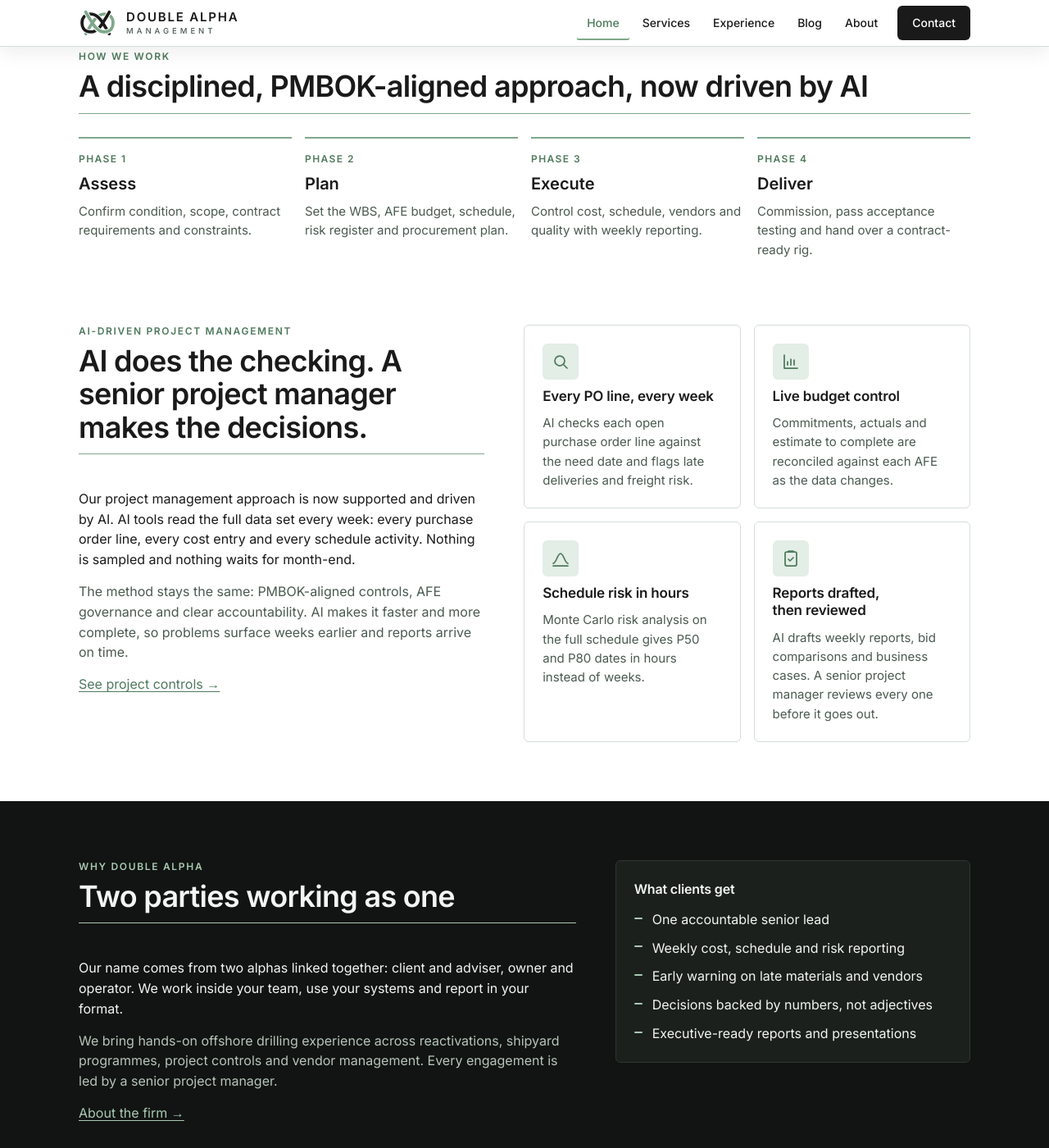
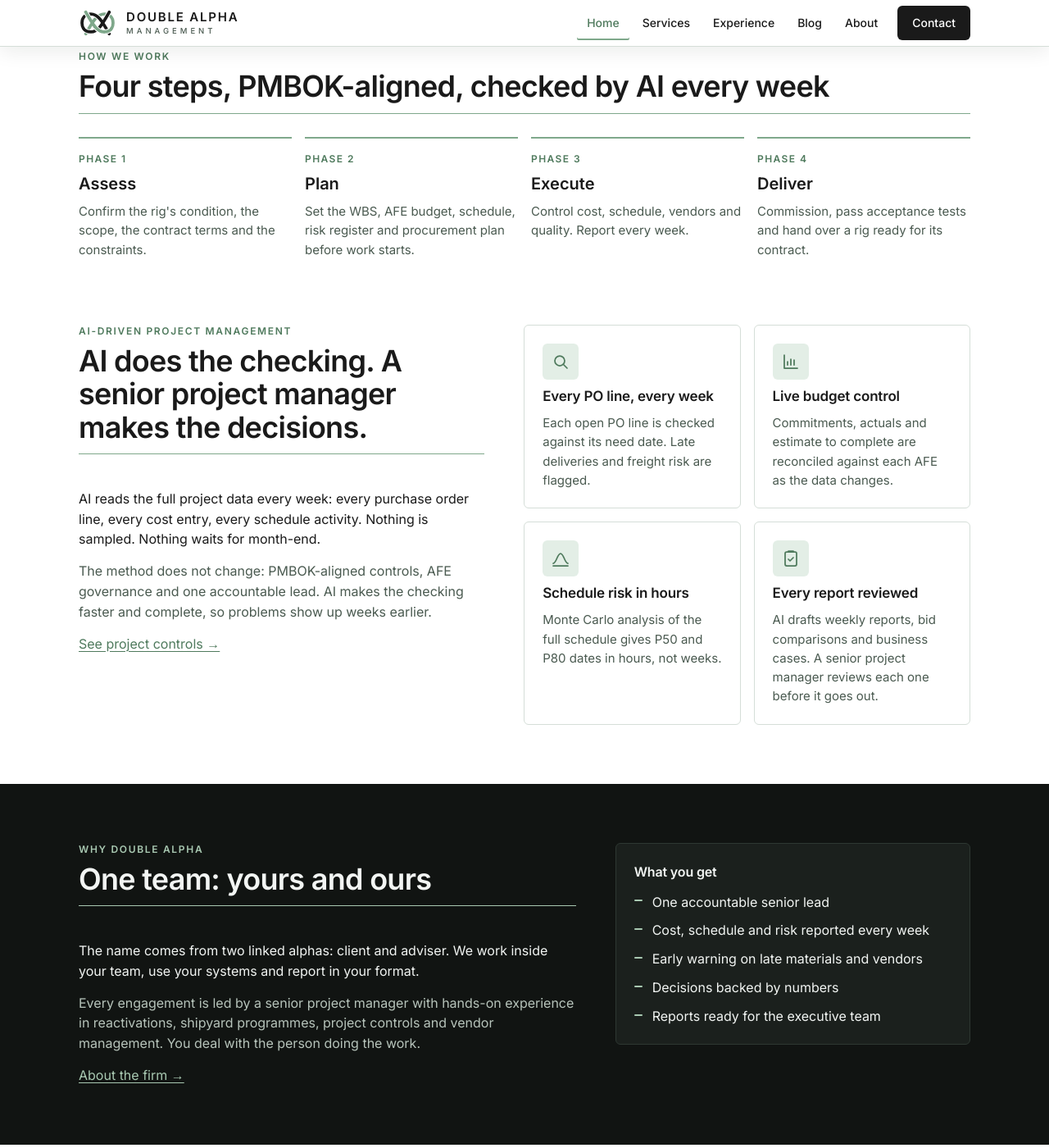
Before and after one commit to walterknur-prog/double-alpha-site, a Jekyll site: the page built from index.html, in a window 1280 px wide and 1400 px high, scrolled down 1629 px. Shown: the whole window at 82% size. Built offline with Jekyll 4.4.1, drawn with Linux system fonts in a browser that asks for light colours; some of the changed text lies outside the part shown.

Commit message:
Rewrite homepage copy in the Field Report style
Plain headlines, shorter sentences, peer voice. Layout, motion and links unchanged.

Co-Authored-By: Claude Opus 5.5 <noreply@anthropic.com>
Claude-Session: https://claude.ai/code/session_01B8YvNW7sZQPLLyTctZYZJR

```diff
--- a/index.html
+++ b/index.html
@@ -7,17 +7,17 @@ title: Double Alpha Management
   <div class="hero-grid" aria-hidden="true"></div>
   <div class="wrap">
     <div>
-      <p class="eyebrow">Offshore drilling · AI-supported project delivery</p>
-      <h1>Rigs back to work, <span class="hl">on time and within budget.</span></h1>
-      <p class="lede">Double Alpha Management is an independent project management and technical advisory firm. We lead rig reactivations, surveys, repairs and upgrades for drilling contractors, owners and operators.</p>
+      <p class="eyebrow">Offshore drilling · Project management and technical advisory</p>
+      <h1>Rigs back to work, <span class="hl">on time and inside the AFE.</span></h1>
+      <p class="lede">We lead rig reactivations, surveys, repairs and upgrades for drilling contractors, owners and operators. One senior project manager runs each programme, from first assessment to sail-out.</p>
       <div class="cta"><a class="btn primary" href="{{ '/services/' | relative_url }}">Our services</a><a class="btn ghost" href="{{ '/contact/' | relative_url }}">Contact us</a><a class="btn ghost" href="{{ '/space/' | relative_url }}">Double Alpha Space</a></div>
     </div>
     <span class="motif">{% include mark-hero.html %}</span>
   </div>
   <div class="wrap stats">
-    <div class="stat"><b data-count="15" data-suffix="+">15+</b><span>years in offshore drilling projects</span></div>
-    <div class="stat"><b>12–18</b><span>month programmes led from feasibility to handover</span></div>
-    <div class="stat"><b data-count="5">5</b><span>services, from first assessment to sail-out</span></div>
+    <div class="stat"><b data-count="15" data-suffix="+">15+</b><span>years leading offshore drilling projects</span></div>
+    <div class="stat"><b>12–18</b><span>month programmes, feasibility to handover</span></div>
+    <div class="stat"><b data-count="5">5</b><span>services, first assessment to sail-out</span></div>
     <div class="stat"><b data-count="2">2</b><span>working languages: English and German</span></div>
   </div>
   <svg class="swell" viewBox="0 0 1200 110" preserveAspectRatio="none" aria-hidden="true">
@@ -29,43 +29,43 @@ title: Double Alpha Management
 {% assign caps = "Rig reactivation|Special Periodic Survey|Shipyard repairs|Upgrades|Project controls|AI-supported reporting|AFE governance|Earned value|Schedule risk analysis|Vendor tendering|Expediting|Technical due diligence|Sail-out" | split: "|" %}
 <div class="ticker"><div class="track"><ul>{% for c in caps %}<li>{{ c }}</li>{% endfor %}</ul><ul aria-hidden="true">{% for c in caps %}<li>{{ c }}</li>{% endfor %}</ul></div></div>
 <section class="block"><div class="wrap">
-  <div class="sechead"><p class="eyebrow">Services</p><h2>Five services, one goal: a rig that is ready to work.</h2></div>
+  <div class="sechead"><p class="eyebrow">Services</p><h2>Five services. One result: a rig ready for its contract.</h2></div>
   <div class="bento">{% assign svc = site.services | sort: 'order' %}{% for s in svc %}<a class="card" href="{{ s.url | relative_url }}">{% include svc-icon.html name=s.icon %}<h3>{{ s.title }}</h3><p>{{ s.summary }}</p><span class="more">Learn more →</span></a>{% endfor %}</div>
 </div></section>
 <section class="block"><div class="wrap">
-  <div class="sechead"><p class="eyebrow">How we work</p><h2>A disciplined, PMBOK-aligned approach, now driven by AI</h2></div>
+  <div class="sechead"><p class="eyebrow">How we work</p><h2>Four steps, PMBOK-aligned, checked by AI every week</h2></div>
   <ol class="steps">
-    <li><b>Assess</b><span>Confirm condition, scope, contract requirements and constraints.</span></li>
-    <li><b>Plan</b><span>Set the WBS, AFE budget, schedule, risk register and procurement plan.</span></li>
-    <li><b>Execute</b><span>Control cost, schedule, vendors and quality with weekly reporting.</span></li>
-    <li><b>Deliver</b><span>Commission, pass acceptance testing and hand over a contract-ready rig.</span></li>
+    <li><b>Assess</b><span>Confirm the rig's condition, the scope, the contract terms and the constraints.</span></li>
+    <li><b>Plan</b><span>Set the WBS, AFE budget, schedule, risk register and procurement plan before work starts.</span></li>
+    <li><b>Execute</b><span>Control cost, schedule, vendors and quality. Report every week.</span></li>
+    <li><b>Deliver</b><span>Commission, pass acceptance tests and hand over a rig ready for its contract.</span></li>
   </ol>
 </div></section>
 <section class="block"><div class="wrap split">
   <div class="prose">
     <div class="sechead"><p class="eyebrow">AI-driven project management</p><h2>AI does the checking. A senior project manager makes the decisions.</h2></div>
-    <p>Our project management approach is now supported and driven by AI. AI tools read the full data set every week: every purchase order line, every cost entry and every schedule activity. Nothing is sampled and nothing waits for month-end.</p>
-    <p class="muted">The method stays the same: PMBOK-aligned controls, AFE governance and clear accountability. AI makes it faster and more complete, so problems surface weeks earlier and reports arrive on time.</p>
+    <p>AI reads the full project data every week: every purchase order line, every cost entry, every schedule activity. Nothing is sampled. Nothing waits for month-end.</p>
+    <p class="muted">The method does not change: PMBOK-aligned controls, AFE governance and one accountable lead. AI makes the checking faster and complete, so problems show up weeks earlier.</p>
     <p><a href="{{ '/services/project-controls/' | relative_url }}">See project controls →</a></p>
   </div>
   <div class="grid ai-grid">
-    <div class="card">{% include svc-icon.html name="diligence" %}<h3>Every PO line, every week</h3><p>AI checks each open purchase order line against the need date and flags late deliveries and freight risk.</p></div>
+    <div class="card">{% include svc-icon.html name="diligence" %}<h3>Every PO line, every week</h3><p>Each open PO line is checked against its need date. Late deliveries and freight risk are flagged.</p></div>
     <div class="card">{% include svc-icon.html name="controls" %}<h3>Live budget control</h3><p>Commitments, actuals and estimate to complete are reconciled against each AFE as the data changes.</p></div>
-    <div class="card">{% include svc-icon.html name="risk" %}<h3>Schedule risk in hours</h3><p>Monte Carlo risk analysis on the full schedule gives P50 and P80 dates in hours instead of weeks.</p></div>
-    <div class="card">{% include svc-icon.html name="survey" %}<h3>Reports drafted, then reviewed</h3><p>AI drafts weekly reports, bid comparisons and business cases. A senior project manager reviews every one before it goes out.</p></div>
+    <div class="card">{% include svc-icon.html name="risk" %}<h3>Schedule risk in hours</h3><p>Monte Carlo analysis of the full schedule gives P50 and P80 dates in hours, not weeks.</p></div>
+    <div class="card">{% include svc-icon.html name="survey" %}<h3>Every report reviewed</h3><p>AI drafts weekly reports, bid comparisons and business cases. A senior project manager reviews each one before it goes out.</p></div>
   </div>
 </div></section>
 <section class="block night"><div class="wrap split">
   <div class="prose">
-    <div class="sechead"><p class="eyebrow">Why Double Alpha</p><h2>Two parties working as one</h2></div>
-    <p>Our name comes from two alphas linked together: client and adviser, owner and operator. We work inside your team, use your systems and report in your format.</p>
-    <p class="muted">We bring hands-on offshore drilling experience across reactivations, shipyard programmes, project controls and vendor management. Every engagement is led by a senior project manager.</p>
+    <div class="sechead"><p class="eyebrow">Why Double Alpha</p><h2>One team: yours and ours</h2></div>
+    <p>The name comes from two linked alphas: client and adviser. We work inside your team, use your systems and report in your format.</p>
+    <p class="muted">Every engagement is led by a senior project manager with hands-on experience in reactivations, shipyard programmes, project controls and vendor management. You deal with the person doing the work.</p>
     <p><a href="{{ '/about/' | relative_url }}">About the firm →</a></p>
   </div>
-  <div class="panel"><h3>What clients get</h3>{% assign wc = "One accountable senior lead|Weekly cost, schedule and risk reporting|Early warning on late materials and vendors|Decisions backed by numbers, not adjectives|Executive-ready reports and presentations" | split: "|" %}{% include ticks.html items=wc %}</div>
+  <div class="panel"><h3>What you get</h3>{% assign wc = "One accountable senior lead|Cost, schedule and risk reported every week|Early warning on late materials and vendors|Decisions backed by numbers|Reports ready for the executive team" | split: "|" %}{% include ticks.html items=wc %}</div>
 </div></section>
 <section class="block"><div class="wrap">
-  <div class="sechead"><p class="eyebrow">From the blog</p><h2>Latest insights</h2></div>
+  <div class="sechead"><p class="eyebrow">From the blog</p><h2>Field notes</h2></div>
   <div class="grid g2">{% for p in site.posts limit:4 %}{% include postcard.html p=p %}{% endfor %}</div>
 </div></section>
 {% include cta.html %}
```
